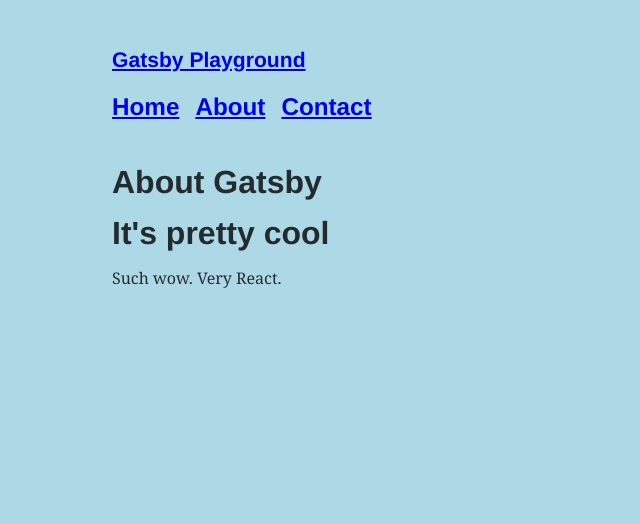
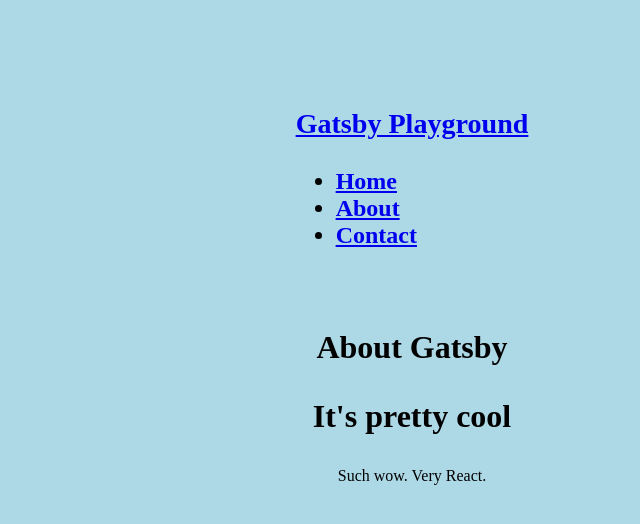
Before and after one commit to JackBPainter/GatsbyPlayground, a Gatsby site: page /About in a window 1280 px wide. Shown: the whole page, without its empty margins (228-868 px from the left). Built offline with nearby package versions, Linux system fonts and the light colour scheme; Gatsby itself is replaced by a stand-in of ours.

Commit message:
Refactor CSS for Styled Components

```diff
--- a/gatsby-config.js
+++ b/gatsby-config.js
@@ -8,6 +8,7 @@
   plugins: [
     {
       resolve: `gatsby-plugin-typography`,
+      resolve: `gatsby-plugin-styled-components`,
       options: {
         pathToConfigModule: `src/utils/typography`,
       },
--- a/package.json
+++ b/package.json
@@ -14,11 +14,14 @@
     "test": "echo \"Write tests! -> https://gatsby.dev/unit-testing\" && exit 1"
   },
   "dependencies": {
+    "babel-plugin-styled-components": "^1.10.7",
     "gatsby": "^2.19.7",
+    "gatsby-plugin-styled-components": "^3.3.0",
     "gatsby-plugin-typography": "^2.3.22",
     "react": "^16.12.0",
     "react-dom": "^16.12.0",
     "react-typography": "^0.16.19",
+    "styled-components": "^5.1.0",
     "typography": "^0.16.19",
     "typography-theme-fairy-gates": "^0.16.19"
   },
--- a/src/pages/About.js
+++ b/src/pages/About.js
@@ -1,6 +1,6 @@
-import React from "react"
-import Header from "./components/Header"
-import Layout from "./components/Layout"
+import React from 'react'
+import Header from './components/Header'
+import Layout from './components/Layout'
 
 export default () => (
   <Layout>
--- a/src/pages/Contact.js
+++ b/src/pages/Contact.js
@@ -1,6 +1,6 @@
-import React from "react"
-import Header from "./components/Header"
-import Layout from "./components/Layout"
+import React from 'react'
+import Header from './components/Header'
+import Layout from './components/Layout'
 
 export default () => (
   <Layout>
--- a/src/pages/components/Header.js
+++ b/src/pages/components/Header.js
@@ -1,7 +1,12 @@
-import React from "react"
+import React from 'react'
+import styled from 'styled-components'
+
+const StyledHeader = styled.h1`
+    margin: 1rem 0;
+`
 
 const Header = props => (
-    <h1 style={{ margin: '1rem 0'}}>{props.headerText}</h1>
+    <StyledHeader>{props.headerText}</StyledHeader>
 )
 
 export default Header
--- a/src/pages/components/Layout.js
+++ b/src/pages/components/Layout.js
@@ -1,21 +1,46 @@
-import React from "react"
-import { Link } from "gatsby"
-import ListLink from "./ListLink"
+import React from 'react'
+import { Link } from 'gatsby'
+import styled from 'styled-components'
+
+import ListLink from './ListLink'
+
+const StyledDiv = styled.div`
+  display: flex;
+  justify-content: center;
+  align-items: center;
+  flex-direction: column;
+  margin-top: 3rem;
+`
+
+const StyledH2 = styled.h2`
+  margin: 2rem 0;
+`
+
+const StyledH3 = styled.h3`
+  text-shadow: none;
+  background: none;
+`
+
+const StyledUL = styled.ul`
+  margin: 0 auto;
+  margin-bottom: 2rem;
+`
+
 
 const Layout = ({ children }) => (
-  <div style={{ margin: `3rem auto`, maxWidth: 600 }}>
-    <h2 style={{ margin: '2rem 0'}}>
-      <Link to="/" style={{ textShadow: "none", background: "none" }}>
-        <h3>Gatsby Playground</h3>
+  <StyledDiv>
+    <StyledH2>
+      <Link to="/">
+        <StyledH3>Gatsby Playground</StyledH3>
       </Link>
-      <ul style={{ margin: '0 auto', marginBottom: '2rem' }}>
+      <StyledUL>
         <ListLink to="/">Home</ListLink>
         <ListLink to="/About">About</ListLink>
         <ListLink to="Contact">Contact</ListLink>
-      </ul>
-    </h2>
+      </StyledUL>
+    </StyledH2>
     {children}
-  </div>
+  </StyledDiv>
 )
 
 export default Layout
--- a/src/pages/components/ListLink.js
+++ b/src/pages/components/ListLink.js
@@ -1,10 +1,16 @@
 import React from 'react'
 import { Link } from 'gatsby'
+import styled from 'styled-components'
+
+const StyledList = styled.li`
+    display: 'inline-block';
+    margin-right: '1rem';
+`
 
 const ListLink = props => (
-    <li style={{ display: 'inline-block', marginRight: '1rem' }}>
+    <StyledList>
         <Link to={props.to}>{props.children}</Link>
-    </li>
+    </StyledList>
 )
 
 export default ListLink
--- a/src/styles/index.css
+++ b/src/styles/index.css
@@ -1,3 +1,5 @@
 html {
     background: lightblue;
+    padding: 0;
+    margin: 0;
 }
```
Also changed, not shown: src/pages/index.js (+18 -8 lines), 1 other file.
